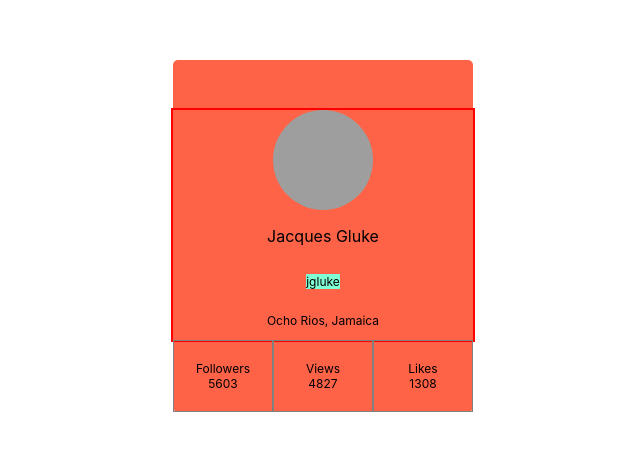
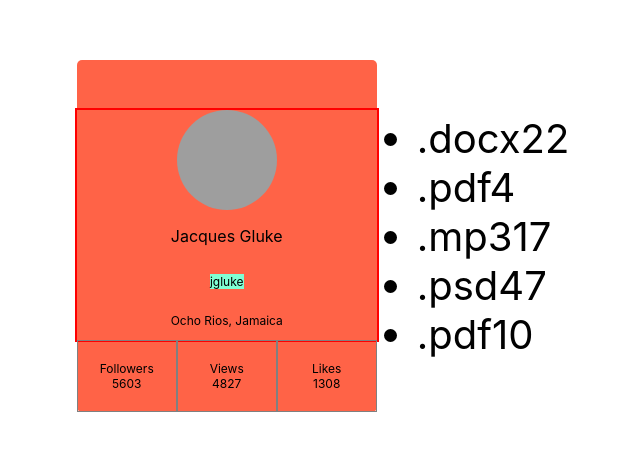
Before and after one commit to NikolayDvoinikh/goit-react-hw-01-components, a React (Create React App) app: page / in a window 1280 px wide. Shown: the part 164-614 px from the top of the page, without its empty margins (317-957 px from the left). Built offline with nearby package versions, Linux system fonts and the light colour scheme; grey boxes are pictures that could not be loaded.

Commit message:
render task2

```diff
--- a/src/App.jsx
+++ b/src/App.jsx
@@ -1,5 +1,7 @@
 import Profile from './components/Profile/Profile';
+import Statistics from 'components/Statistics/Statistics';
 import user from './user.json';
+import data from './data.json';
 
 export const App = () => {
   return (
@@ -20,6 +22,7 @@ export const App = () => {
         avatar={user.avatar}
         stats={user.stats}
       />
+      <Statistics stats={data} />
     </div>
   );
 };
--- a/src/components/Statistics/Statistics.jsx
+++ b/src/components/Statistics/Statistics.jsx
@@ -1,32 +1,56 @@
 import PropTypes from 'prop-types';
-import css from './statistics.module.css';
+import css from './Statistics.module.css';
 
-export default function Title({ title }) {
-  return <h2 className={css.title}>{title}</h2>;
+export default function Statistics({ title, stats }) {
+  return (
+    <section className={css.statistics}>
+      {title && <h2 className={css.title}>{title}</h2>}
+      <ul className={css.stat_list}>
+        {stats.map(({ id, label, percentage }) => (
+          <li key={id} className={css.item}>
+            <span className={css.label}>{label}</span>
+            <span className={css.percentage}>{percentage}</span>
+          </li>
+        ))}
+      </ul>
+    </section>
+  );
 }
+
+Statistics.propTypes = {
+  title: PropTypes.string,
+  stats: PropTypes.arrayOf(
+    PropTypes.shape({
+      id: PropTypes.string,
+      label: PropTypes.string,
+      percentage: PropTypes.number,
+    })
+  ).isRequired,
+};
 
 // {
 //   /* <section class="statistics">
 //   <h2 class="title">Upload stats</h2>
-
-//   <ul class="stat-list">
-//     <li class="item">
-//       <span class="label">.docx</span>
-//       <span class="percentage">4%</span>
-//     </li>
-//     <li class="item">
-//       <span class="label">.mp3</span>
-//       <span class="percentage">14%</span>
-//     </li>
-//     <li class="item">
-//       <span class="label">.pdf</span>
-//       <span class="percentage">41%</span>
-//     </li>
-//     <li class="item">
-//       <span class="label">.mp4</span>
-//       <span class="percentage">12%</span>
-//     </li>
-//   </ul>
+// {
+//   /* <ul className={css.stat_list}>
+//   <li className={css.item}>
+//     <span className={css.label}>{label}</span>
+//     <span className={css.percentage}>{percentage}</span>
+//   </li>
+//   <li className={css.item}>
+//     <span className={css.label}>{label}</span>
+//     <span className={css.percentage}>{percentage}</span>
+//   </li>
+//   <li className={css.item}>
+//     <span className={css.label}>{label}</span>
+//     <span className={css.percentage}>{percentage}</span>
+//   </li>
+//   <li className={css.item}>
+//     <span className={css.label}>{label}</span>
+//     <span className={css.percentage}>{percentage}</span>
+//   </li>
+// </ul>; */
+// }
 // </section>; */
 // }
 
```
